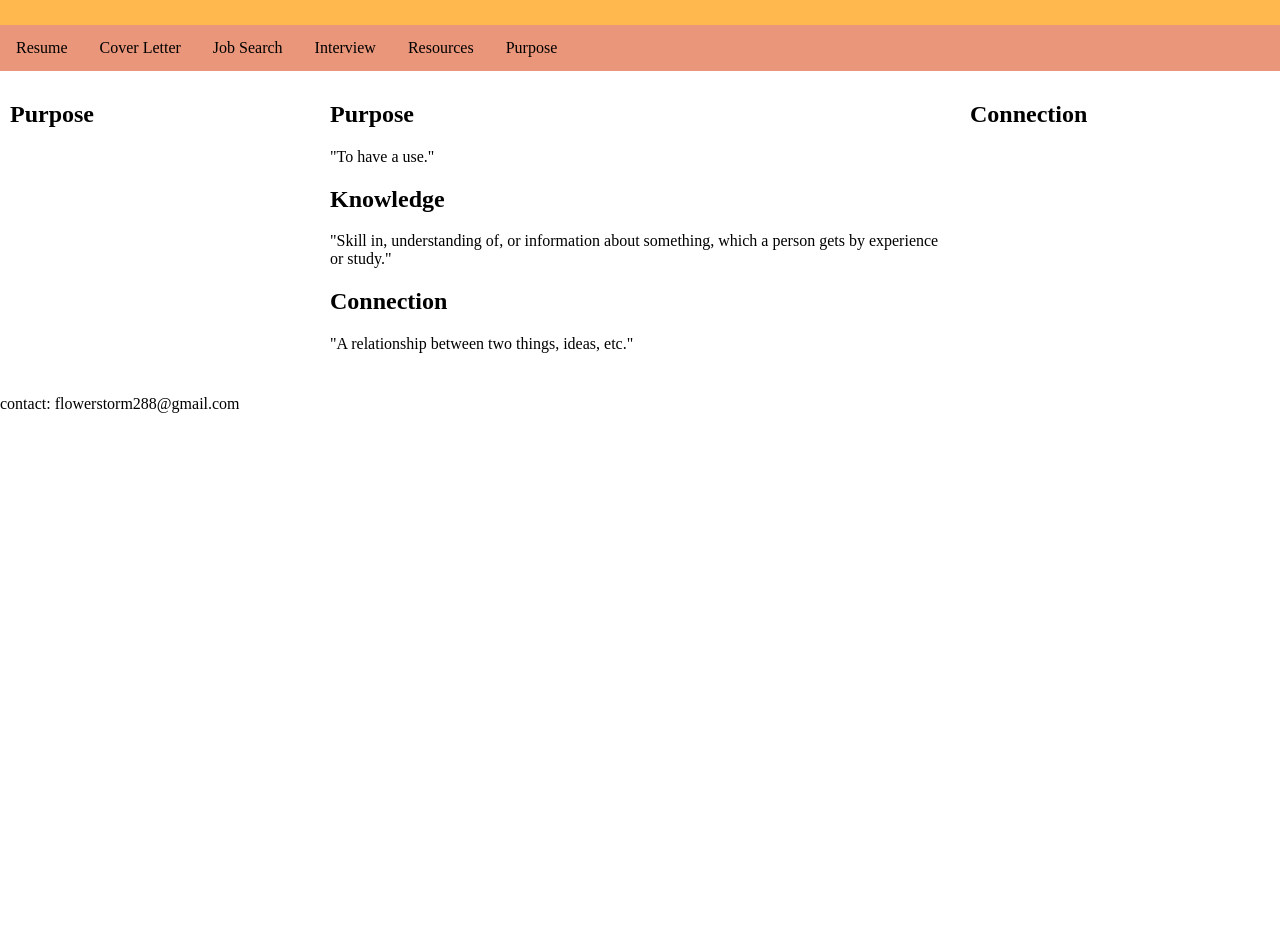
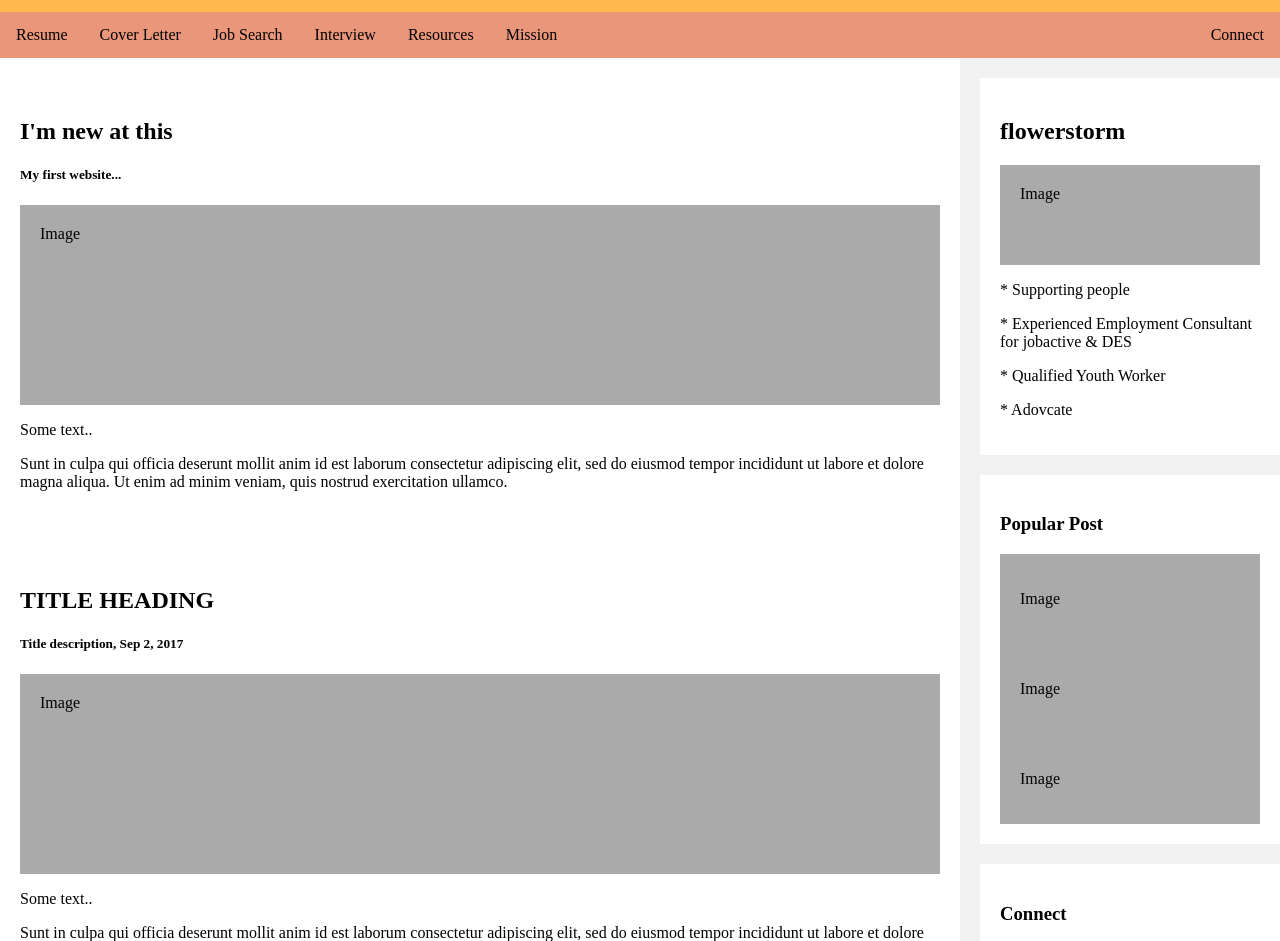
Before and after one commit to crayeraye/crayeraye.github.io, a plain HTML site: page index.html in a window 1280 px wide. Shown: the part 142-1083 px from the top of the page. Before the commit the page ends 800 px from the top, so only its background shows below. Drawn offline with Linux system fonts and the light colour scheme.

Commit message:
pleasework
bringing it together

```diff
--- a/index.html
+++ b/index.html
@@ -1,9 +1,6 @@
 <!DOCTYPE html>
-<html lang="en">
+<html>
 <head>
-<title>CSS Website Layout</title>
-<meta charset="utf-8">
-<meta name="viewport" content="width=device-width, initial-scale=1">
 <style>
 * {
   box-sizing: border-box;
@@ -12,20 +9,17 @@
 body {
   margin: 0;
 }
-
 /* Style the header */
 .header {
   background-color: #ffb84d ;
   padding: 20px;
   text-align: center;
 }
-
 /* Style the top navigation bar */
 .topnav {
   overflow: hidden;
   background-color: darksalmon;
 }
-
 /* Style the topnav links */
 .topnav a {
   float: left;
@@ -35,27 +29,39 @@ body {
   padding: 14px 16px;
   text-decoration: none;
 }
-
 /* Change color on hover */
 .topnav a:hover {
   background-color:  #ffd699;
   color: black;
 }
 
-/* Create three equal columns that floats next to each other */
-.column {
+/* Create two unequal columns that floats next to each other */
+/* Left column */
+.leftcolumn {
   float: left;
-  padding: 10px;
+  width: 75%;
 }
 
-/* Left and right column */
-.column.side {
+/* Right column */
+.rightcolumn {
+  float: left;
   width: 25%;
+  background-color: #f1f1f1;
+  padding-left: 20px;
 }
 
-/* Middle column */
-.column.middle {
-  width: 50%;
+/* Fake image */
+.fakeimg {
+  background-color: #aaa;
+  width: 100%;
+  padding: 20px;
+}
+
+/* Add a card effect for articles */
+.card {
+  background-color: white;
+  padding: 20px;
+  margin-top: 20px;
 }
 
 /* Clear floats after the columns */
@@ -65,26 +71,36 @@ body {
   clear: both;
 }
 
-/* Responsive layout - makes the three columns stack on top of each other instead of next to each other */
-@media screen and (max-width:600px) {
-  .column {
+/* Footer */
+.footer {
+  padding: 20px;
+  text-align: center;
+  background: #ddd;
+  margin-top: 20px;
+}
+
+/* Responsive layout - when the screen is less than 800px wide, make the two columns stack on top of each other instead of next to each other */
+@media screen and (max-width: 800px) {
+  .leftcolumn, .rightcolumn {
     width: 100%;
- }
+    padding: 0;
+  }
+}
 
-/* Style the footer */
-.footer {
-  background-color: #f1f1f1;
-  padding: 10px;
-  text-align: center;
+/* Responsive layout - when the screen is less than 400px wide, make the navigation links stack on top of each other instead of next to each other */
+@media screen and (max-width: 400px) {
+  .topnav a {
+    float: none;
+    width: 100%;
+  }
 }
 </style>
 </head>
 <body>
 
 <div class="header">
-  <h1>flowerstorm</h1>
-
-  <h2>full circle</h2>
+  <h1>flowerstrom</h1>
+  <p>full circle</p>
 </div>
 
 <div class="topnav">
@@ -93,35 +109,51 @@ body {
   <a href="#">Job Search</a>
   <a href="#">Interview</a>
   <a href="#">Resources</a>
-  <a href="#">Purpose</a>
+  <a href="#">Mission</a>
+  <a href="#" style="float:right">Connect</a>
 </div>
 
-  <div class="row">
-  <div class="column side">
-    <h2>Purpose</h2>
-    <p></p>
+<div class="row">
+  <div class="leftcolumn">
+    <div class="card">
+      <h2>I'm new at this</h2>
+      <h5>My first website...</h5>
+      <div class="fakeimg" style="height:200px;">Image</div>
+      <p>Some text..</p>
+      <p>Sunt in culpa qui officia deserunt mollit anim id est laborum consectetur adipiscing elit, sed do eiusmod tempor incididunt ut labore et dolore magna aliqua. Ut enim ad minim veniam, quis nostrud exercitation ullamco.</p>
+    </div>
+    <div class="card">
+      <h2>TITLE HEADING</h2>
+      <h5>Title description, Sep 2, 2017</h5>
+      <div class="fakeimg" style="height:200px;">Image</div>
+      <p>Some text..</p>
+      <p>Sunt in culpa qui officia deserunt mollit anim id est laborum consectetur adipiscing elit, sed do eiusmod tempor incididunt ut labore et dolore magna aliqua. Ut enim ad minim veniam, quis nostrud exercitation ullamco.</p>
+    </div>
   </div>
-
-  <div class="column middle">
-    <h2>Purpose</h2>
-    <p>"To have a use."</p>
-
-    <h2>Knowledge</h2>
-    <p>"Skill in, understanding of, or information about something, which a person gets by experience or study."</p>
-
-    <h2>Connection</h2>
-    <p>"A relationship between two things, ideas, etc."</p>
-  </div>
-
-  <div class="column side">
-    <h2>Connection</h2>
-    <p></p>
+  <div class="rightcolumn">
+    <div class="card">
+      <h2>flowerstorm</h2>
+      <div class="fakeimg" style="height:100px;">Image</div>
+      <p>* Supporting people</p>
+      <p>* Experienced Employment Consultant for jobactive & DES</p>
+      <p>* Qualified Youth Worker</p>
+      <p>* Adovcate</p>
+    </div>
+    <div class="card">
+      <h3>Popular Post</h3>
+      <div class="fakeimg"><p>Image</p></div>
+      <div class="fakeimg"><p>Image</p></div>
+      <div class="fakeimg"><p>Image</p></div>
+    </div>
+    <div class="card">
+      <h3>Connect</h3>
+      <p>email: flowerstorm288@gmail.com</p>
+    </div>
   </div>
 </div>
 
-
-  <div class="footer">
-  <p>contact: flowerstorm288@gmail.com</p>
+<div class="footer">
+  <h2>Footer</h2>
 </div>
 
 </body>
```
